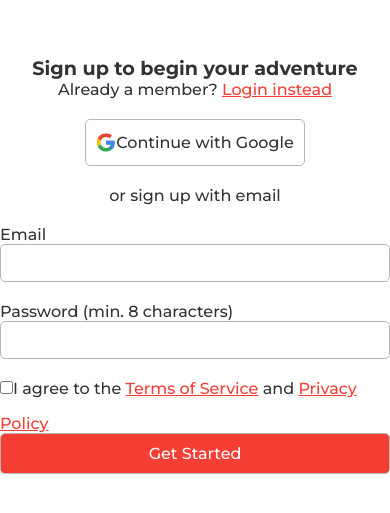
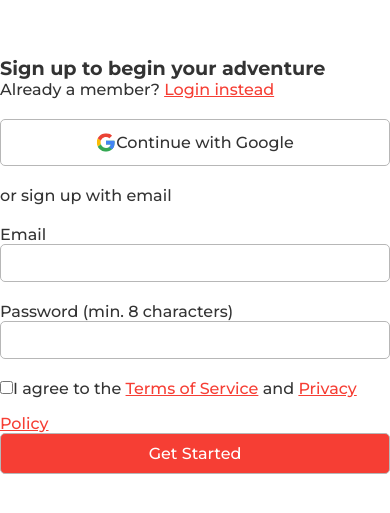
Before and after one commit to abdullahmorrison/Sign-in-Page, a React (Create React App) app: page / in a window 390 px wide. Shown: the part 149-662 px from the top of the page. Built offline with nearby package versions, Linux system fonts and the light colour scheme.

Commit message:
media query update

```diff
--- a/public/styles.css
+++ b/public/styles.css
@@ -120,9 +120,8 @@ input[type=submit] {
   .sign-in {
     height: 100%;
     width: 100%;
-    padding: 10px 0;
+    padding: 100px 0;
     display: flex;
     justify-content: center;
-    align-items: center;
   }
 }/*# sourceMappingURL=styles.css.map */
--- a/public/styles.scss
+++ b/public/styles.scss
@@ -118,9 +118,8 @@ input[type="submit"] {
   .sign-in {
     height: 100%;
     width: 100%;
-    padding: 10px 0;
+    padding: 100px 0;
     display: flex;
     justify-content: center;
-    align-items: center;
   }
 }
```
Also changed, not shown: 1 other file (tests, documents, lock files or other folders).
